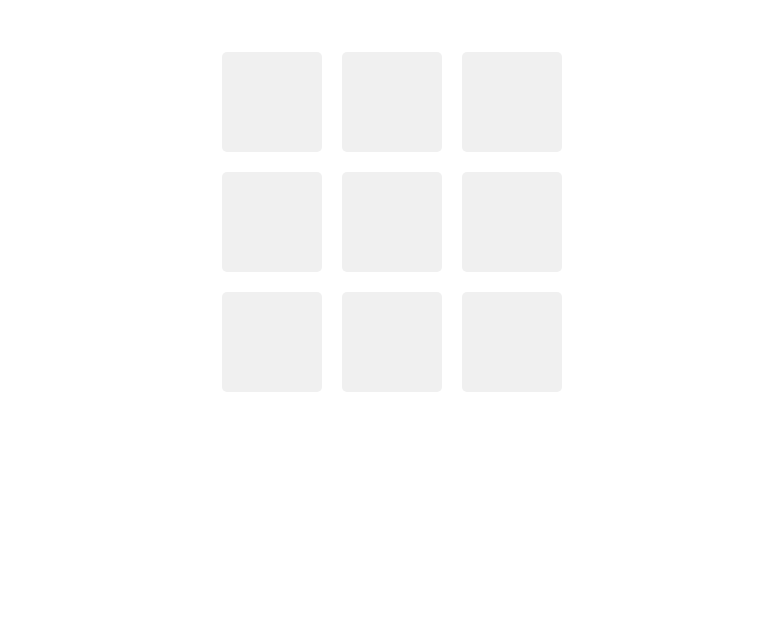
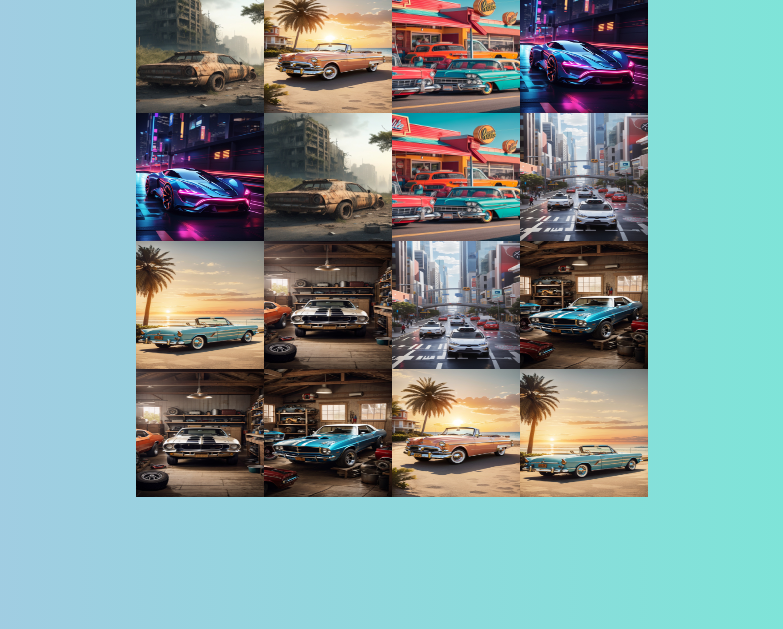
Before and after one commit to Mukhtar321/Remember-Me, a plain HTML site: page index.html in a window 1280 px wide. Shown: the part 178-807 px from the top of the page, without its empty margins (248-1031 px from the left). Drawn offline with Linux system fonts and the light colour scheme.

Commit message:
new commit for changes

```diff
--- a/index.html
+++ b/index.html
@@ -7,25 +7,8 @@
     <link rel="stylesheet" href="style.css">
 </head>
 <body>
-    <div class="game-container">
-        <div class="card-row">
-            <div class="card"></div>
-            <div class="card"></div>
-            <div class="card"></div>
-        </div>
-        <div class="card-row">
-            <div class="card"></div>
-            <div class="card"></div>
-            <div class="card"></div>
-        </div>
-        <div class="card-row">
-            <div class="card"></div>
-            <div class="card"></div>
-            <div class="card"></div>
-        </div>
-    </div>
-
+    <h1>Lives: <span class="playerLivesCount"></span></h1>
+    <section></section>
     <script src="script.js"></script>
-
 </body>
 </html>
--- a/script.js
+++ b/script.js
@@ -1,46 +1,55 @@
-// Get all the card elements
-const cards = document.querySelectorAll('.card');
+const section = document.querySelector("section");
+const playerLivesCount = document.querySelector("span");
+const playerLives = 6;
 
-let flippedCards = [];
-let wrongGuesses = 0;
+// Text Content
+playerLivesCount.textContent = playerLives;
 
-cards.forEach(card => {
-    card.addEventListener('click', () => {
-        if (!card.classList.contains('flipped') && flippedCards.length < 2) {
-            // Flip the card
-            card.classList.add('flipped');
-            flippedCards.push(card);
+// Data
+const getData = () =>[
+    { imgScr: "./Images/Image1.jpg", name: "Image1"},
+    { imgScr: "./Images/Image2.jpg", name: "Image2"},
+    { imgScr: "./Images/Image3.jpg", name: "Image3"},
+    { imgScr: "./Images/Image4.jpg", name: "Image4"},
+    { imgScr: "./Images/Image5.jpg", name: "Image5"},
+    { imgScr: "./Images/Image6.jpg", name: "Image6"},
+    { imgScr: "./Images/Image7.jpg", name: "Image7"},
+    { imgScr: "./Images/Image8.jpg", name: "Image8"},
+    { imgScr: "./Images/Image1.jpg", name: "Image1"},
+    { imgScr: "./Images/Image2.jpg", name: "Image2"},
+    { imgScr: "./Images/Image3.jpg", name: "Image3"},
+    { imgScr: "./Images/Image4.jpg", name: "Image4"},
+    { imgScr: "./Images/Image5.jpg", name: "Image5"},
+    { imgScr: "./Images/Image6.jpg", name: "Image6"},
+    { imgScr: "./Images/Image7.jpg", name: "Image7"},
+    { imgScr: "./Images/Image8.jpg", name: "Image8"},
+];
 
-            // Check if two cards are flipped
-            if (flippedCards.length === 2) {
-                checkForMatch();
-            }
-        }
+// Randomize
+const randomize = () => {
+    const cardData =getData();
+    cardData.sort(() => Math.random() - 0.5);
+    return cardData;
+};
+
+// Card Generator Function
+const cardGenerator = () => {
+    const cardData = randomize();
+    // genenate HTML
+    cardData.forEach((item) => {
+      const card = document.createElement("div");
+      const face = document.createElement("img");
+      const back = document.createElement("div");
+      card.classList = "card";
+      face.classList = "face";
+      back.classList = "back";
+    //attach info to cards
+    face.src = item.imgScr;
+    //attach cards to section
+    section.appendChild(card);
+    card.appendChild(face);
+    card.appendChild(back);
     });
-});
+};
 
-function checkForMatch() {
-    const [card1, card2] = flippedCards;
-    if (card1.textContent === card2.textContent) {
-        // It's a match
-        flippedCards = [];
-    } else {
-        // It's a wrong guess
-        setTimeout(() => {
-            card1.classList.remove('flipped');
-            card2.classList.remove('flipped');
-            flippedCards = [];
-            wrongGuesses++;
-
-            // Check if the player has lost (e.g., after X wrong guesses)
-            const maxWrongGuesses = 3; // Adjust this as needed
-            if (wrongGuesses >= maxWrongGuesses) {
-                // Implement game over logic here
-                alert('Game Over');
-                // You can reset the game or perform any other actions
-            }
-        }, 5000); // Wait for 5 seconds before flipping back
-    }
-}
-
-// dfadfds
+cardGenerator();
--- a/style.css
+++ b/style.css
@@ -1,30 +1,31 @@
-body {
+*{
+    margin: 0;
+    padding: 0;
+    box-sizing: border-box;
+}
+
+body{
+    height: 100vh;
+    background: #74ebd7;
+    background: -webkit-linear-gradient(
+        to right, #abc6e5, #74ebd5
+    );
+    background: linear-gradient(
+        to right, #abc6e5, #74ebd5
+    );
     display: flex;
     justify-content: center;
     align-items: center;
-    min-height: 100vh;
-    margin: 0;
-}
-
-.game-container {
-    display: flex;
     flex-direction: column;
 }
 
-.card-row {
-    display: flex;
+section{
+    display: grid;
+    grid-template-columns: repeat(4, 8rem);
+    grid-template-rows: repeat(4, 8rem);
 }
 
-.card {
-    width: 100px;
-    height: 100px;
-    background-color: #f0f0f0;
-    margin: 10px;
-    border-radius: 5px;
-    cursor: pointer;
+.face, .back{
+    width: 100%;
+    height: 100%;
 }
-
-.card.flipped {
-    transform: rotateY(180deg);
-    transition: transform 0.5s ease;
-}
```
Also changed, not shown: Images/Image1.jpg (added), Images/Image2.jpg (added), Images/Image3.jpg (added), Images/Image4.jpg (added), Images/Image5.jpg (added), Images/Image6.jpg (added), Images/Image7.jpg (added), Images/Image8.jpg (added), 1 other file.
